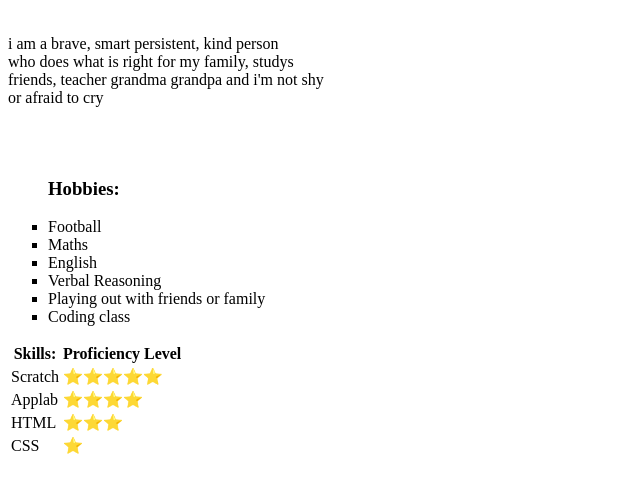
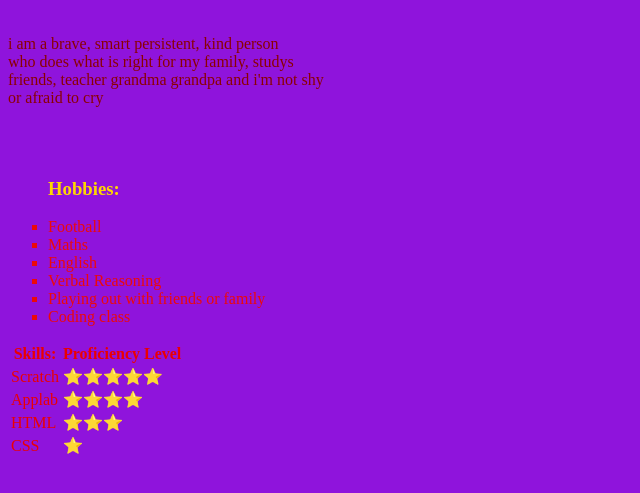
Before and after one commit to tutifrutiprograming/tutis-repository, a plain HTML site: page index.html in a window 1280 px wide. Shown: the part 79-572 px from the top of the page, without its empty margins (0-640 px from the left). Drawn offline with Linux system fonts and the light colour scheme.

Commit message:
Update index.html

```diff
--- a/index.html
+++ b/index.html
@@ -2,10 +2,9 @@
 <html>
     <head>
     <title>first project in new folder</title>
-        <link rel="stylesheet" href="index2,css"
+        <link rel="stylesheet" href="index2.css"
 </head>
 <body>
-    <link rel="stylesheet" href="1.css">
 <h1>Al-ameen Oladimeji:</h1>
 <br>
 <p>i am a brave, smart persistent, kind person<br>who does what is right for my family, studys<br>friends, teacher grandma grandpa and i'm not shy<br> or afraid to cry</p><br><br>
```
